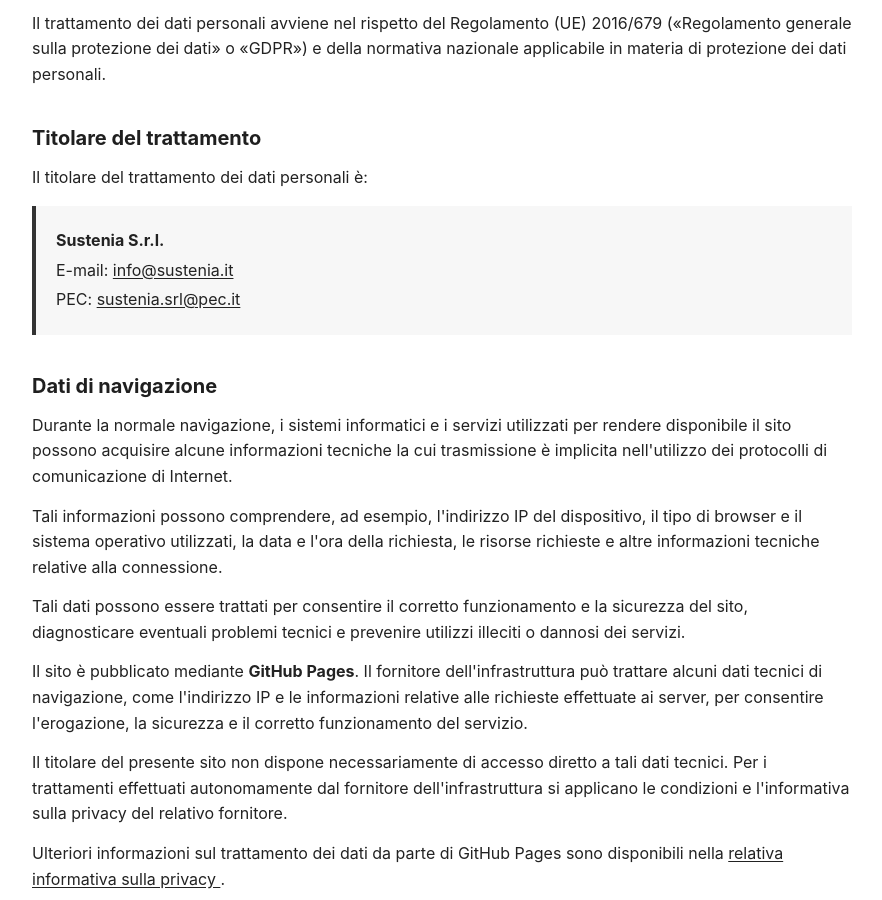
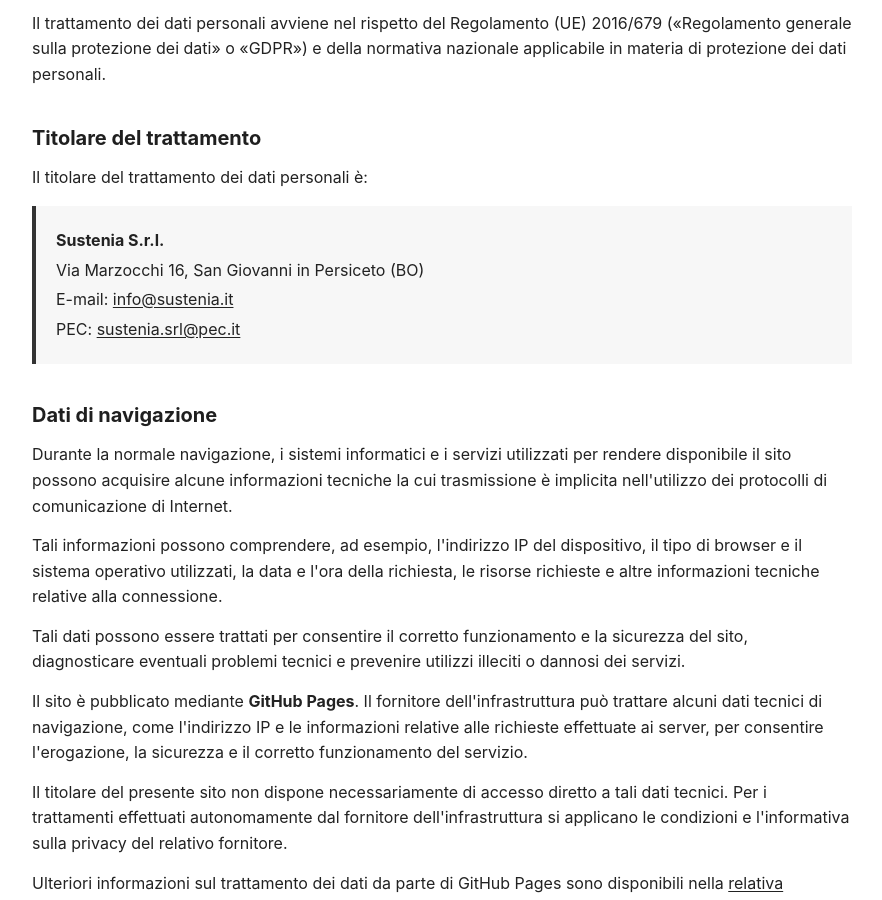
Before and after one commit to naturadipianura/calendariodellavvento, a Jekyll site: the page built from privacy.html, in a window 1280 px wide and 900 px high, scrolled down 308 px. Shown: the whole window, without its empty margins (198-1080 px from the left). Built offline with Jekyll 4.4.1, drawn with Linux system fonts in a browser that asks for light colours.

Commit message:
indirizzo

```diff
--- a/_config.yml
+++ b/_config.yml
@@ -18,12 +18,14 @@ consent:
 
   # Inserisci questa riga SOLO se il sito usa Supabase per salvare il codice partita:
   supabase_storage_key: "giapp-personal-code:https://fyefksyqsmwnckrqlcbh.supabase.co"
+  supabase_stats: true
 
   privacy_template:
     url: "https://raw.githubusercontent.com/glispisotti/glispisotti/main/consent/privacy.html"
 
   privacy:
     titolare: "Sustenia S.r.l."
+    sede: "Via Marzocchi 16, San Giovanni in Persiceto (BO)"
     email: "info@sustenia.it"
     pec: "sustenia.srl@pec.it"
 
```
